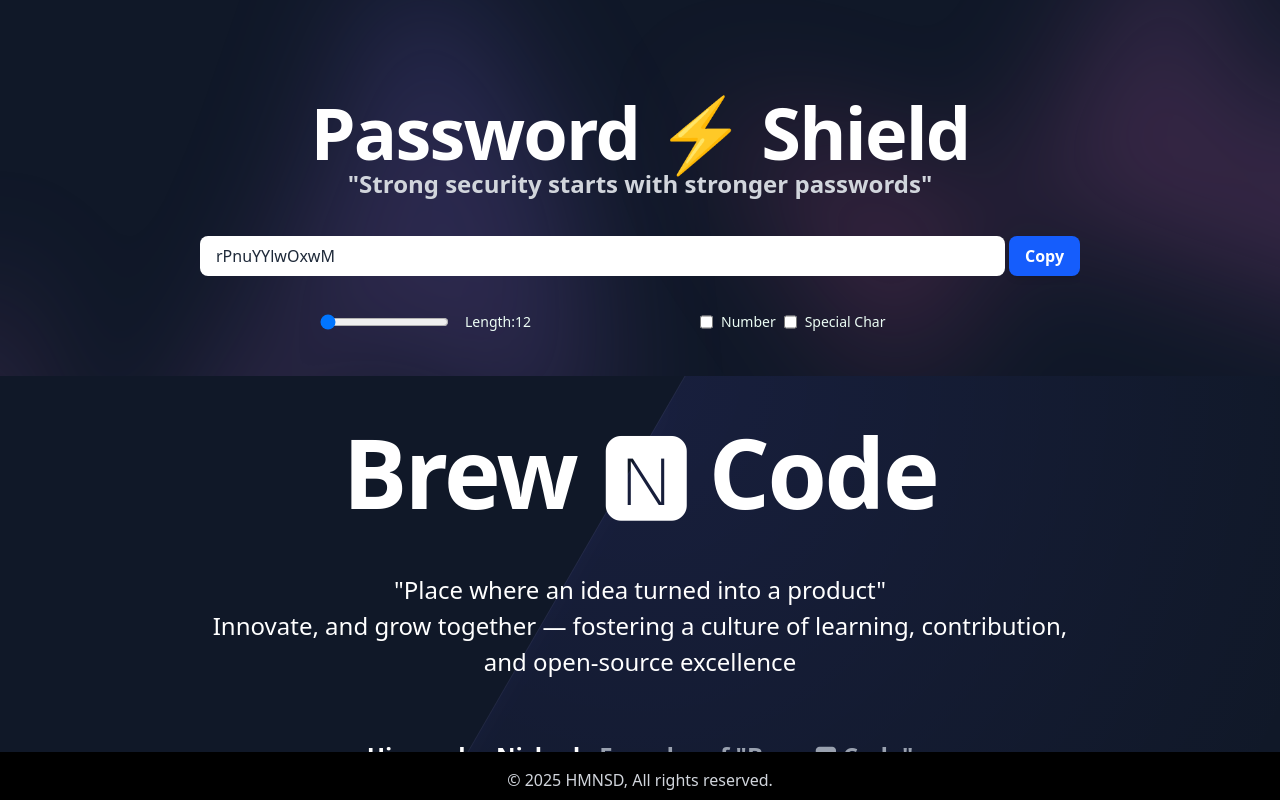
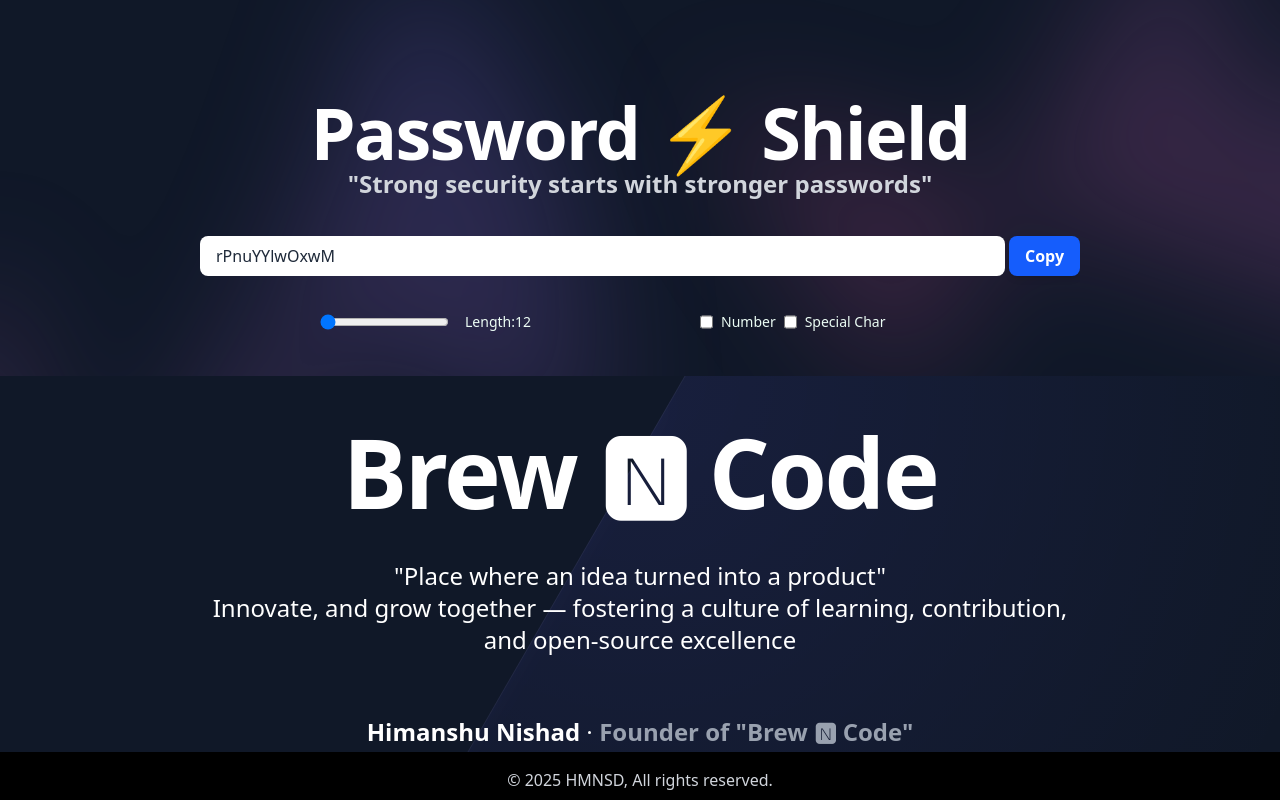
Before and after one commit to HmNsd/Project-OpenSource, a React (Vite) app: page / in a window 1280 px wide. Built offline with nearby package versions, Linux system fonts and the light colour scheme.

Commit message:
version 0.02release

```diff
--- a/src/App.jsx
+++ b/src/App.jsx
@@ -136,10 +136,10 @@
         <div className="absolute inset-0 -z-10 bg-[radial-gradient(45rem_50rem_at_top,var(--color-indigo-500),transparent)] opacity-10"></div>
         <div className="absolute inset-y-0 right-1/2 -z-10 mr-16 w-[200%] origin-bottom-left skew-x-[-30deg] bg-gray-900 shadow-xl ring-1 shadow-indigo-500/5 ring-white/5 sm:mr-28 lg:mr-0 xl:mr-16 xl:origin-center"></div>
         <div className="mx-auto max-w-2xl lg:max-w-4xl">
-          <h2 className="text-6xl mb-8 font-semibold tracking-tight text-center text-white sm:text-8xl">
+          <h2 className="text-6xl  font-semibold tracking-tight text-center text-white sm:text-8xl">
             Brew 🅽 Code
           </h2>
-          <blockquote className="text-center py-5 text-xl/8 font-light text-white sm:text-2xl/9">
+          <blockquote className="text-center sm:py-10 py-5 text-xl font-light text-white sm:text-2xl">
             <p>
               "Place where an idea turned into a product"
               </p>
@@ -148,8 +148,8 @@
               open-source excellence
             </p>
           </blockquote>
-          <figcaption className="mt-10">
-            <div className="mt-4 flex items-center justify-center space-x-2 w-full max-w-2xl mx-auto lg:max-w-8xl">
+          <figcaption className="sm:mt-5">
+            <div className="flex items-center justify-center space-x-2 w-full max-w-2xl mx-auto lg:max-w-8xl">
               <div className="font-bold text-xl sm:text-2xl text-white">Himanshu Nishad</div>
               <svg
                 viewBox="0 0 2 2"
```
